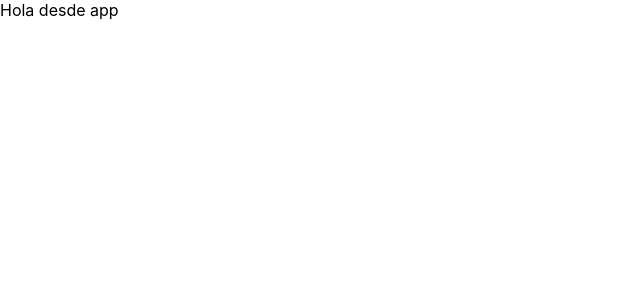
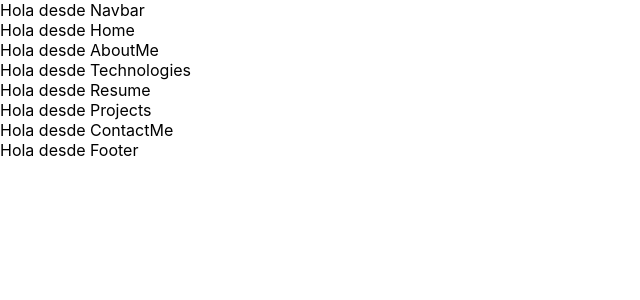
Before and after one commit to Lirico/portfolio1, a React (Create React App) app: page / in a window 1280 px wide. Shown: the top 300 px of the page, without its empty margins (0-640 px from the left). Built offline with nearby package versions, Linux system fonts and the light colour scheme.

Commit message:
app imports

```diff
--- a/src/App.js
+++ b/src/App.js
@@ -1,7 +1,27 @@
+import React, { Fragment } from 'react';
+
+import Navbar from './components/navbar';
+import Home from './components/home';
+import AboutMe from './components/aboutMe';
+import Technologies from './components/technologies';
+import Resume from './components/resume';
+import Projects from './components/projects';
+import ContactMe from './components/contactMe';
+import Footer from './components/footer';
+
 
 function App() {
   return (
-    <div>Hola desde app</div>
+    <Fragment>
+      <Navbar />
+      <Home />
+      <AboutMe />
+      <Technologies />
+      <Resume />
+      <Projects />
+      <ContactMe />
+      <Footer />
+    </Fragment>
   );
 }
 
--- /dev/null
+++ b/src/components/aboutMe.jsx
@@ -0,0 +1,9 @@
+import React from 'react';
+
+const AboutMe = () => {
+    return (
+        <div>Hola desde AboutMe</div>
+     );
+}
+
+export default AboutMe;
--- /dev/null
+++ b/src/components/contactMe.jsx
@@ -0,0 +1,9 @@
+import React from 'react';
+
+const ContactMe = () => {
+    return (
+        <div>Hola desde ContactMe</div>
+     );
+}
+
+export default ContactMe;
--- /dev/null
+++ b/src/components/footer.jsx
@@ -0,0 +1,9 @@
+import React from 'react';
+
+const Footer = () => {
+    return (
+        <div>Hola desde Footer</div>
+     );
+}
+
+export default Footer;
--- /dev/null
+++ b/src/components/home.jsx
@@ -0,0 +1,9 @@
+import React from 'react';
+
+const Home = () => {
+    return (
+        <div>Hola desde Home</div>
+     );
+}
+
+export default Home;
--- /dev/null
+++ b/src/components/navbar.jsx
@@ -0,0 +1,9 @@
+import React from 'react';
+
+const Navbar = () => {
+    return (
+        <div>Hola desde Navbar</div>
+     );
+}
+
+export default Navbar;
--- /dev/null
+++ b/src/components/projects.jsx
@@ -0,0 +1,9 @@
+import React from 'react';
+
+const Projects = () => {
+    return (
+        <div>Hola desde Projects</div>
+     );
+}
+
+export default Projects;
--- /dev/null
+++ b/src/components/resume.jsx
@@ -0,0 +1,9 @@
+import React from 'react';
+
+const Resume = () => {
+    return (
+        <div>Hola desde Resume</div>
+     );
+}
+
+export default Resume;
--- /dev/null
+++ b/src/components/technologies.jsx
@@ -0,0 +1,9 @@
+import React from 'react';
+
+const Technologies = () => {
+    return (
+        <div>Hola desde Technologies</div>
+     );
+}
+
+export default Technologies;
```
